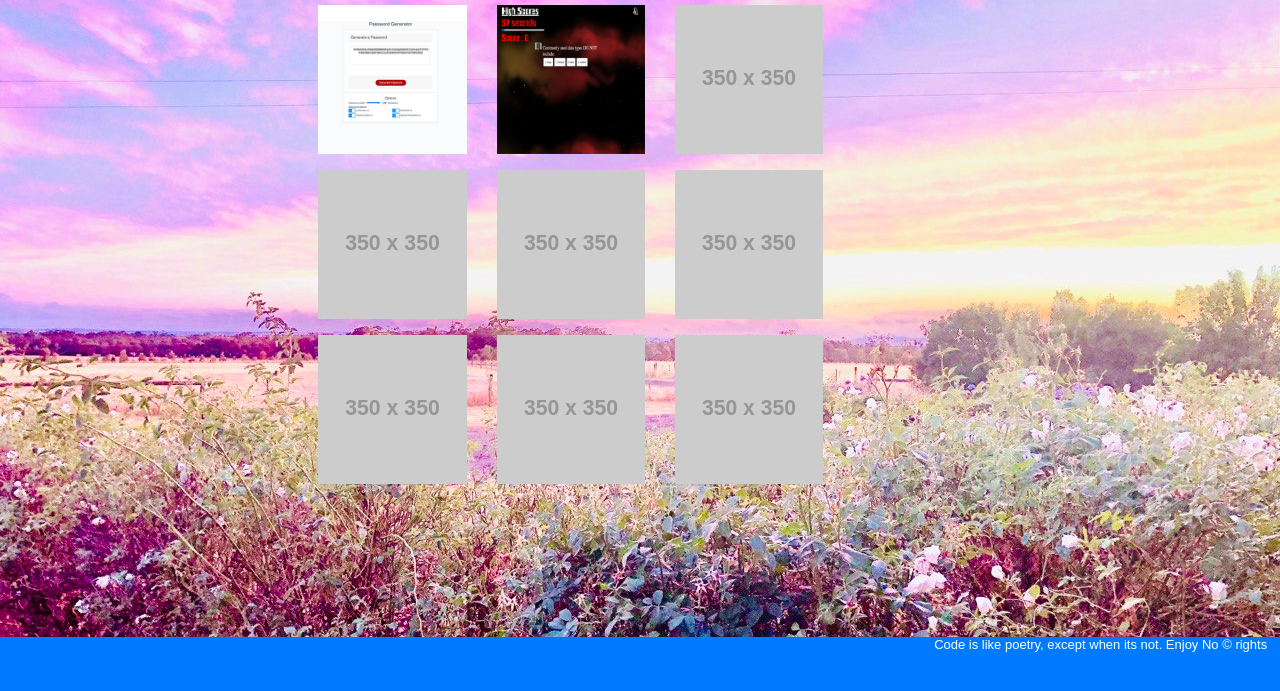
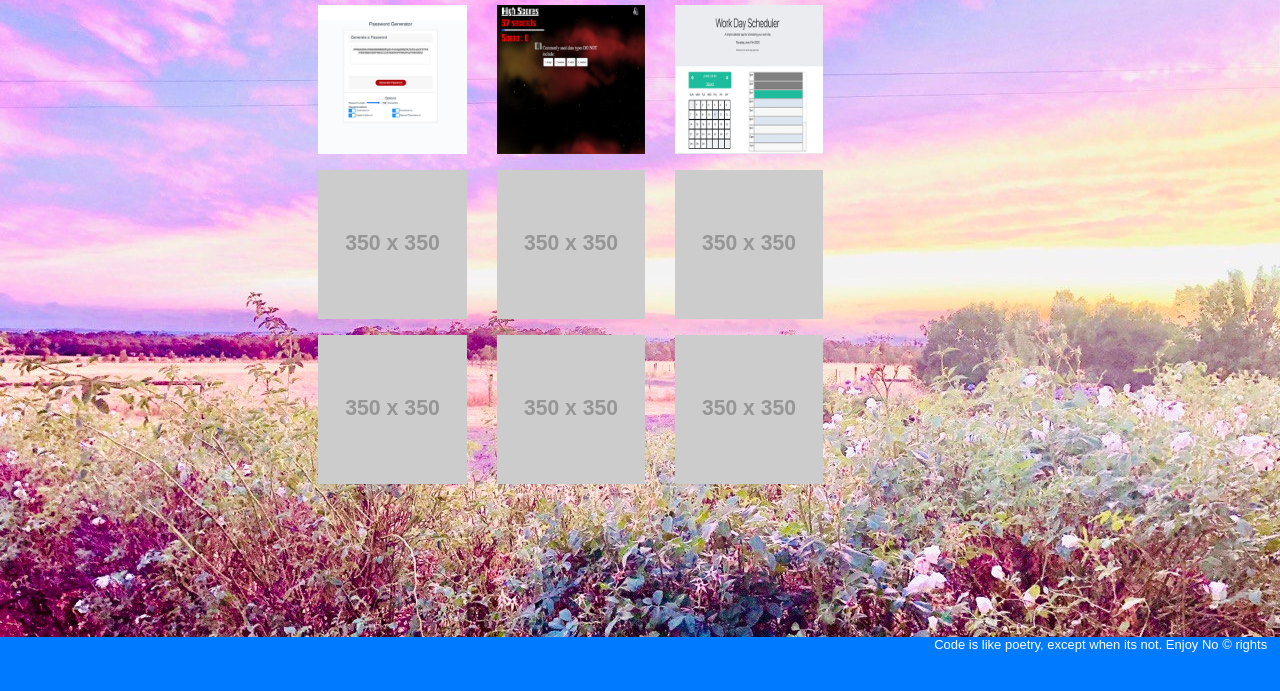
Before and after one commit to ginganinjar/ginganinjar.github.io, a plain HTML site: page portfolio.html in a window 1280 px wide. Shown: the part 123-814 px from the top of the page. Drawn offline with nearby package versions, Linux system fonts and the light colour scheme; placeholder pictures from the web are drawn by us.

Commit message:
updated repo

```diff
--- a/portfolio.html
+++ b/portfolio.html
@@ -55,7 +55,7 @@
           <img class="img-fluid port-image" src="./assets/imgs/p3.png" alt="" onclick="window.location.href=' https://ginganinjar.github.io/monash-assignment4/'" style="cursor: pointer;">
         </div>
         <div class="col-sm">
-          <img class="img-fluid port-image" src="https://via.placeholder.com/350x350" alt="">
+          <img class="img-fluid port-image" src="./assets/imgs/p4.png" alt="" onclick="window.location.href=' https://ginganinjar.github.io/monash-assignment5/'" style="cursor: pointer;">
         </div>
       </div>
 
```
Also changed, not shown: index.html (+2 -0 lines), assets/imgs/p4.png (added), 3 other files.
